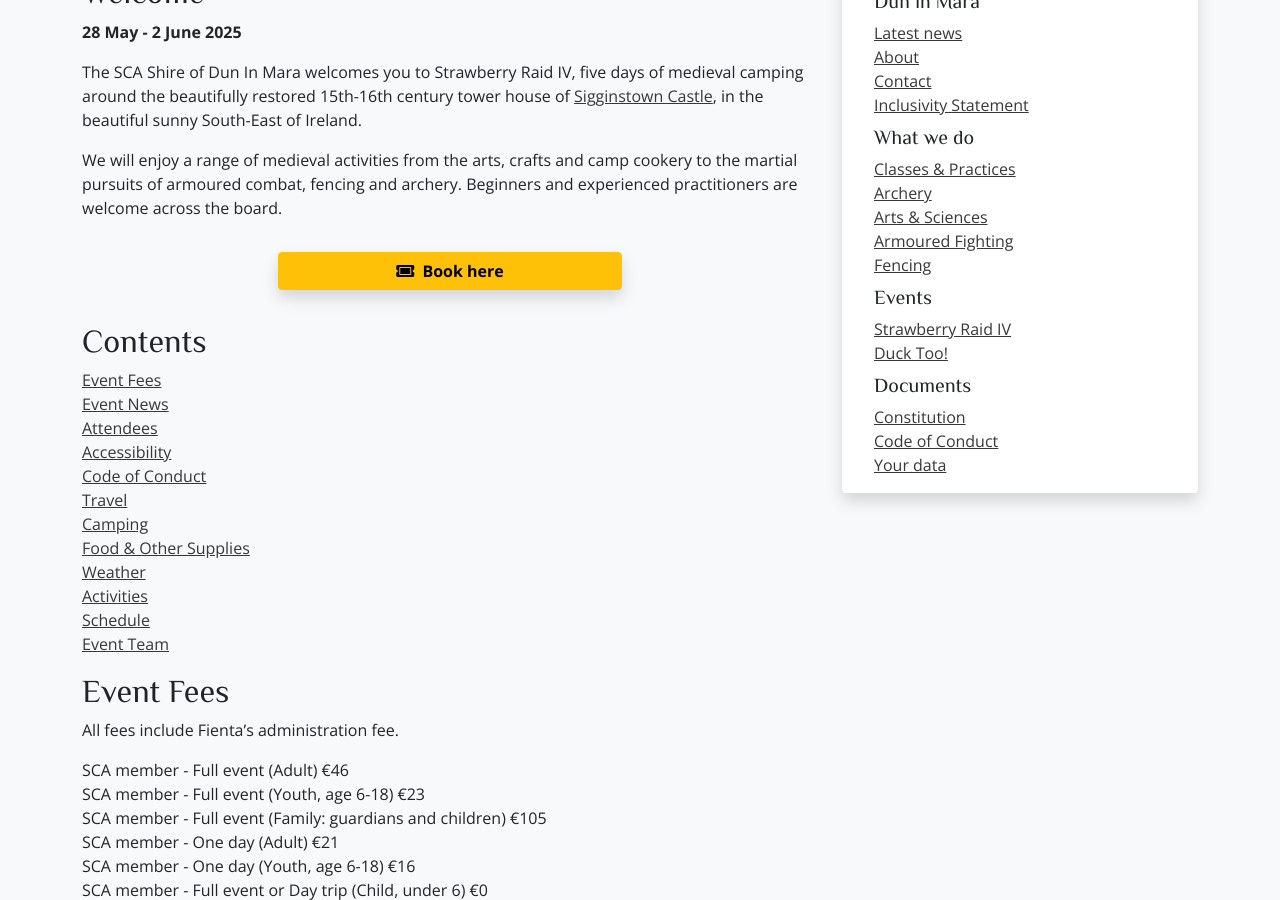
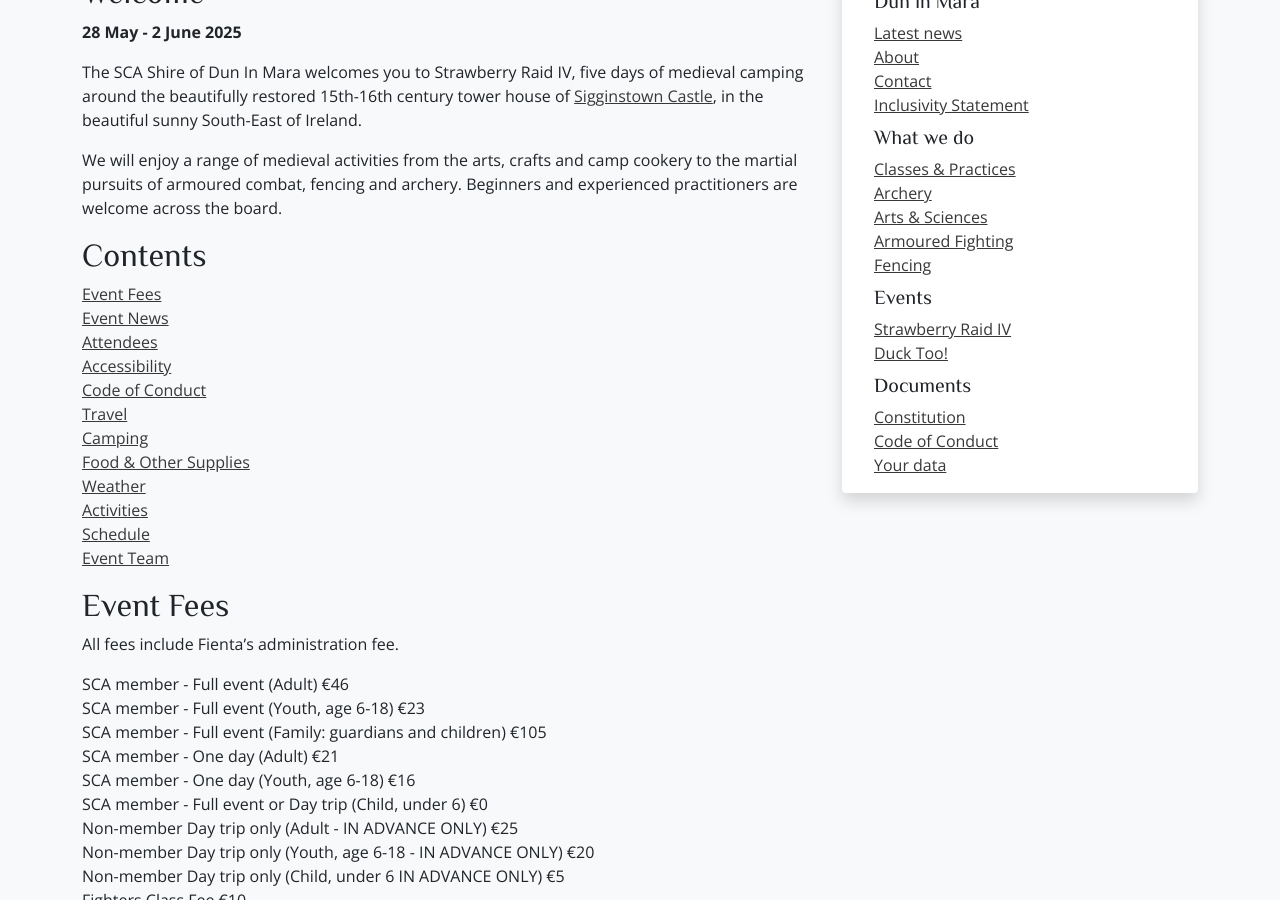
Before and after one commit to drachenwald/dun-in-mara, a Jekyll site: the page built from events/2025/strawberry-raid-iv/index.md, in a window 1280 px wide and 900 px high, scrolled down 300 px. Built offline with Jekyll 4.4.1, drawn with Linux system fonts in a browser that asks for light colours; comment, search, counter and statistics services are not loaded.

Commit message:
removed booking button from SR

```diff
--- a/events/2025/strawberry-raid-iv/index.md
+++ b/events/2025/strawberry-raid-iv/index.md
@@ -12,9 +12,9 @@
 
 We will enjoy a range of medieval activities from the arts, crafts and camp cookery to the martial pursuits of armoured combat, fencing and archery. Beginners and experienced practitioners are welcome across the board.
 
-<div class="text-center m-4">
+<!-- <div class="text-center m-4">
   <a class="btn btn-warning shadow m-2 w-50" href="https://fienta.com/duninmara-strawberryraid-119918"><i class="fas fa-ticket-alt me-1 m"></i> Book here</a><br />
-</div>
+</div> -->
 
 ## Contents
 
```
